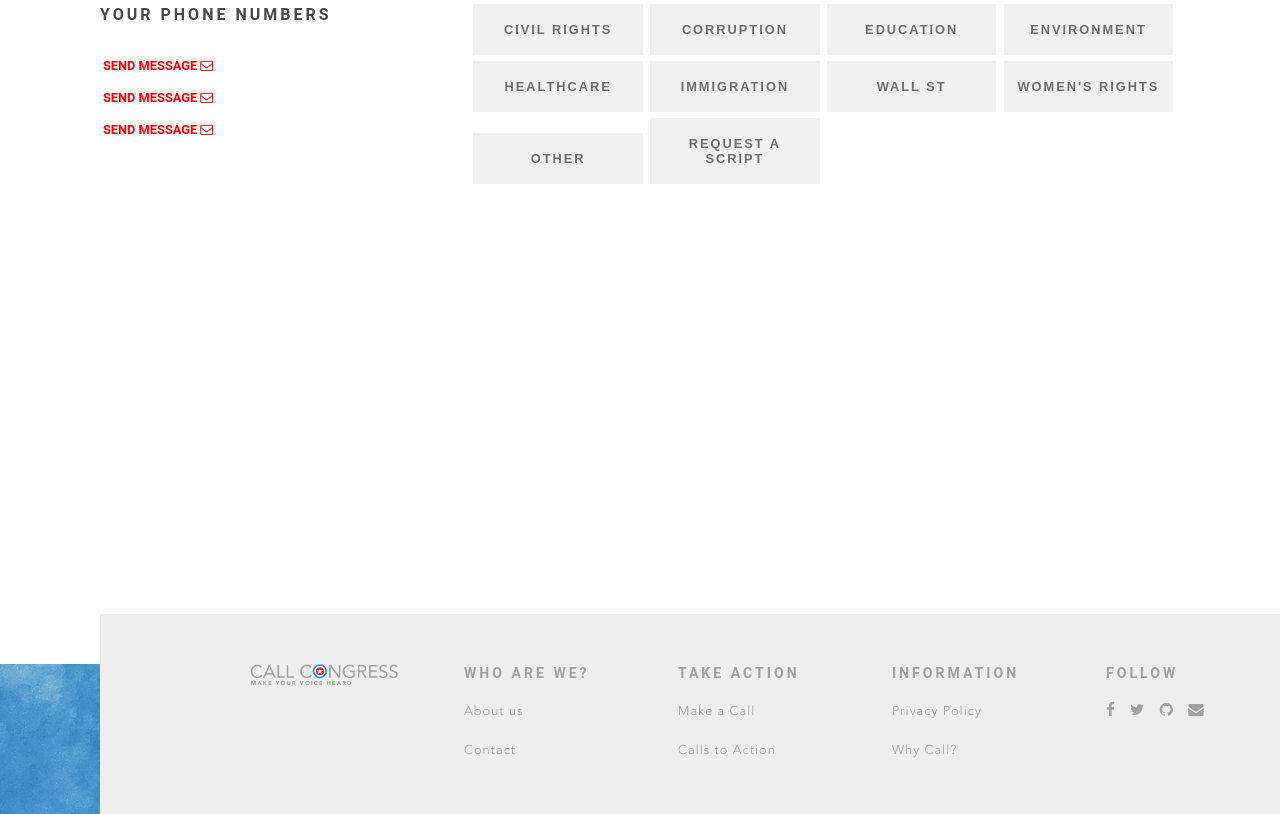
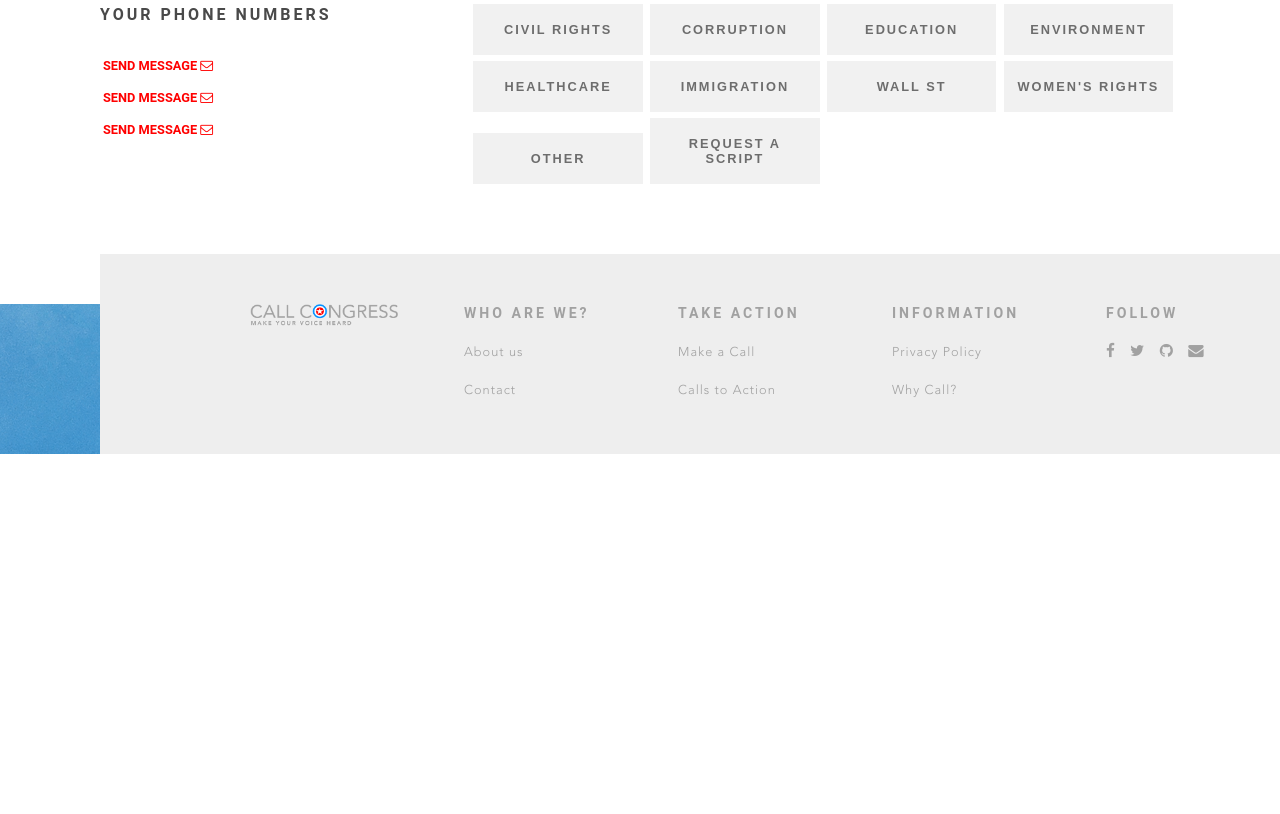
Before and after one commit to call-congress/ProjectFreedom, a Flask app: page /what-to-say in a window 1280 px wide; the page is wider, and only the part inside the window is pictured. Shown: the part 795-1609 px from the top of that part. After the commit the page ends 1249 px from the top of that part, so only its background shows below. Run offline with Flask 2, Linux system fonts and the light colour scheme; some libraries are stand-ins or nearby versions; some web fonts are replaced.

Commit message:
phone numbers fix

```diff
--- a/static/my-theme.css
+++ b/static/my-theme.css
@@ -1188,7 +1188,7 @@ ol li:before {
 }
 
 .phone-numbers {
-  height:500px;
+  height:auto;
   padding-bottom:100px;
 }
 
```
